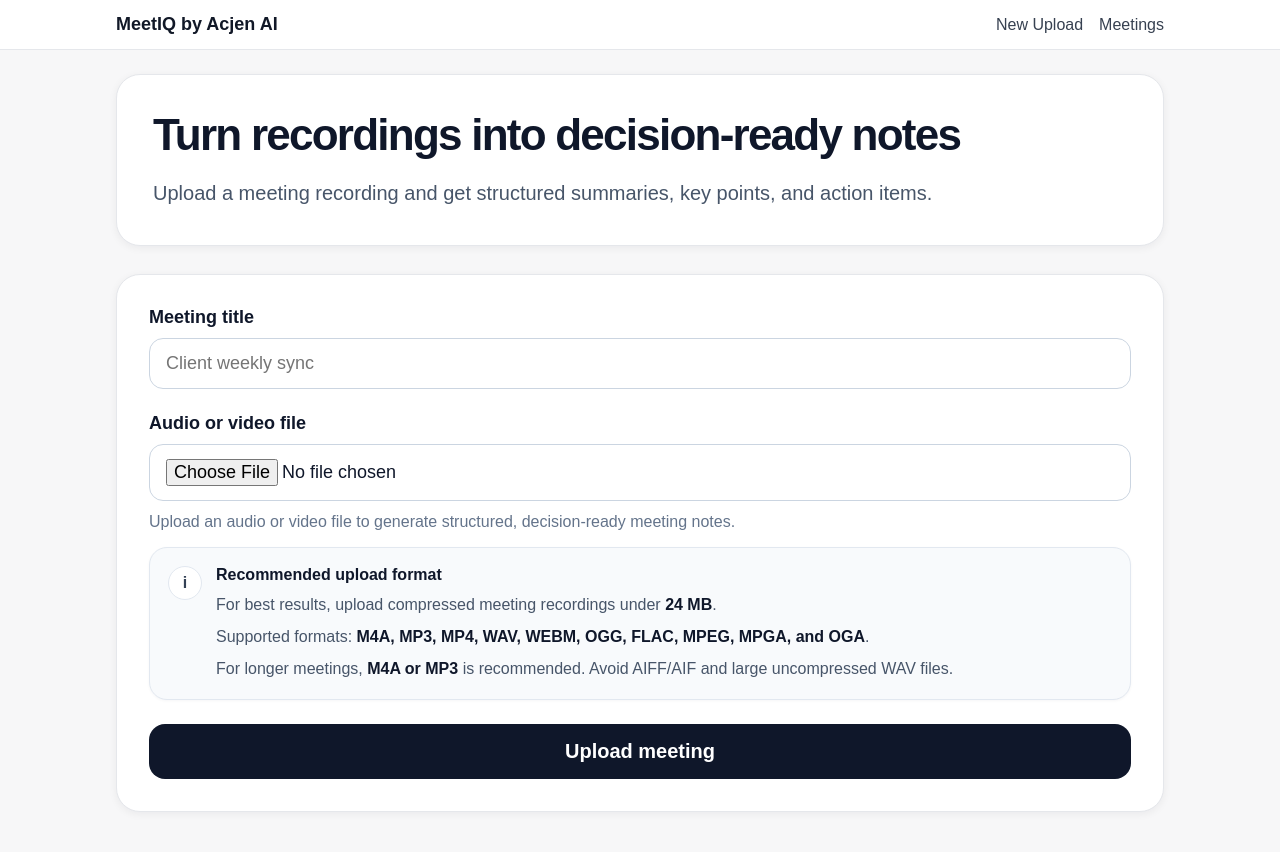
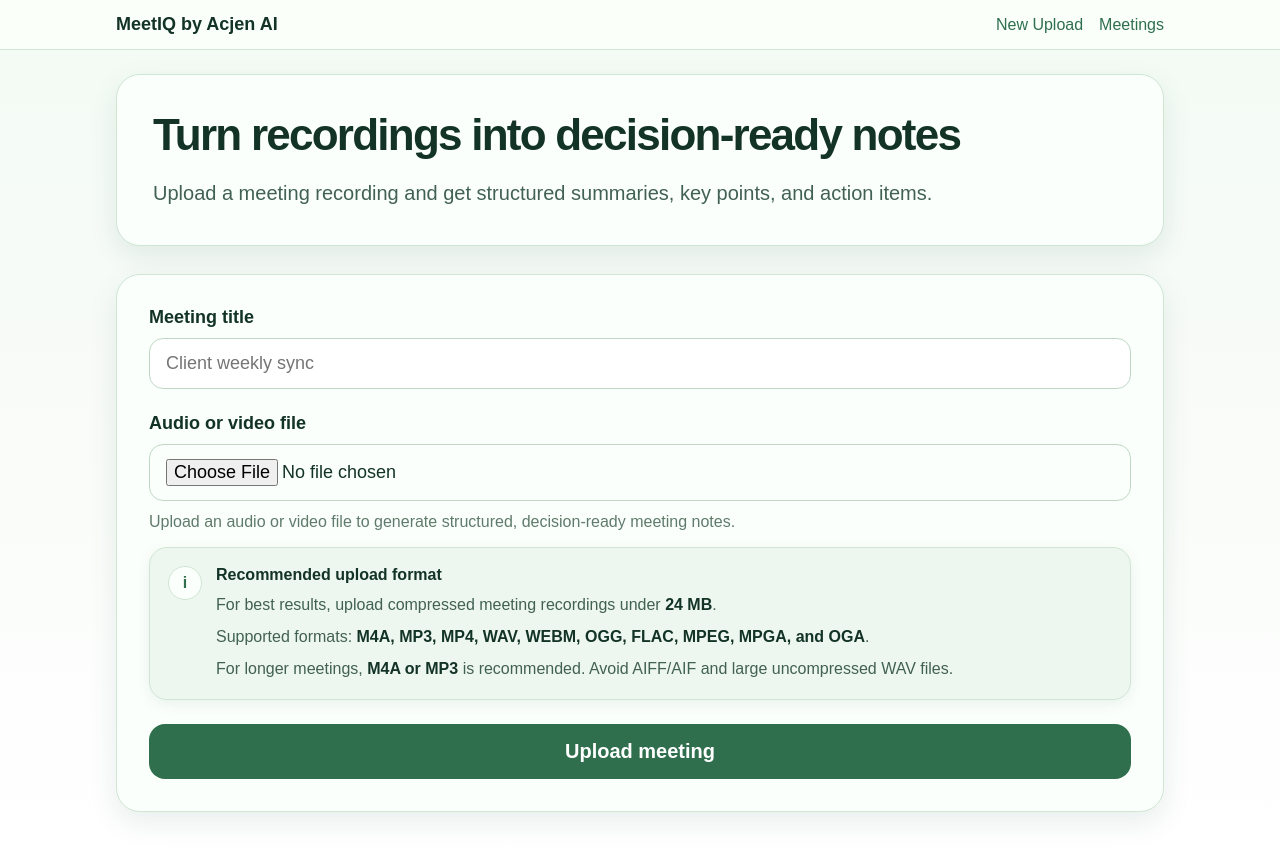
Before and after one commit to drlalitasaharan/meeting-notes-assistant, a Next.js app in the folder frontend/: page /upload in a window 1280 px wide. Built offline with nearby package versions, Linux system fonts and the light colour scheme; no server answers.

Commit message:
Apply green brand palette to upload UI

```diff
--- a/frontend/app/layout.tsx
+++ b/frontend/app/layout.tsx
@@ -18,8 +18,8 @@
         style={{
           margin: 0,
           fontFamily: "Arial, sans-serif",
-          background: "#f7f7f8",
-          color: "#111827",
+          background: "linear-gradient(180deg, #f3fbf4 0%, #f8fbf8 45%, #ffffff 100%)",
+          color: "#123326",
         }}
       >
         <Header />
--- a/frontend/app/upload/page.tsx
+++ b/frontend/app/upload/page.tsx
@@ -39,19 +39,19 @@
 }
 
 const cardStyle = {
-  background: "#ffffff",
-  border: "1px solid #e5e7eb",
+  background: "#fbfffb",
+  border: "1px solid #cfe6d4",
   borderRadius: 24,
-  boxShadow: "0 2px 8px rgba(15, 23, 42, 0.06)",
+  boxShadow: "0 10px 28px rgba(31, 90, 67, 0.10)",
 };
 
 const inputStyle = {
   width: "100%",
-  border: "1px solid #cbd5e1",
+  border: "1px solid #bfd8c5",
   borderRadius: 14,
   padding: "14px 16px",
   fontSize: 18,
-  color: "#0f172a",
+  color: "#123326",
   boxSizing: "border-box" as const,
 };
 
@@ -60,7 +60,7 @@
   marginBottom: 10,
   fontSize: 18,
   fontWeight: 800,
-  color: "#0f172a",
+  color: "#123326",
 };
 
 export default function UploadPage() {
@@ -117,7 +117,7 @@
             fontSize: 44,
             lineHeight: 1.1,
             letterSpacing: "-0.04em",
-            color: "#0f172a",
+            color: "#123326",
           }}
         >
           Turn recordings into decision-ready notes
@@ -127,7 +127,7 @@
             margin: "18px 0 0",
             fontSize: 20,
             lineHeight: 1.6,
-            color: "#475569",
+            color: "#416153",
           }}
         >
           Upload a meeting recording and get structured summaries, key points, and action items.
@@ -162,18 +162,18 @@
               onChange={(event) => setFile(event.target.files?.[0] ?? null)}
               style={inputStyle}
             />
-            <p style={{ margin: "12px 0 0", color: "#64748b", fontSize: 16 }}>
+            <p style={{ margin: "12px 0 0", color: "#5f7b6b", fontSize: 16 }}>
               Upload an audio or video file to generate structured, decision-ready meeting notes.
             </p>
 
             <div
               style={{
                 marginTop: 16,
-                border: "1px solid #e2e8f0",
-                background: "#f8fafc",
+                border: "1px solid #cfe6d4",
+                background: "#eef7ef",
                 borderRadius: 18,
                 padding: 18,
-                boxShadow: "0 1px 3px rgba(15, 23, 42, 0.04)",
+                boxShadow: "0 4px 14px rgba(31, 90, 67, 0.08)",
               }}
             >
               <div style={{ display: "flex", gap: 14, alignItems: "flex-start" }}>
@@ -182,12 +182,12 @@
                     width: 34,
                     height: 34,
                     borderRadius: "50%",
-                    background: "#ffffff",
-                    border: "1px solid #e2e8f0",
+                    background: "#fbfffb",
+                    border: "1px solid #cfe6d4",
                     display: "flex",
                     alignItems: "center",
                     justifyContent: "center",
-                    color: "#334155",
+                    color: "#2f6f4e",
                     fontWeight: 800,
                     flexShrink: 0,
                   }}
@@ -195,21 +195,21 @@
                   i
                 </div>
                 <div>
-                  <p style={{ margin: 0, fontWeight: 800, color: "#0f172a", fontSize: 16 }}>
+                  <p style={{ margin: 0, fontWeight: 800, color: "#123326", fontSize: 16 }}>
                     Recommended upload format
                   </p>
-                  <p style={{ margin: "8px 0 0", color: "#475569", lineHeight: 1.6 }}>
+                  <p style={{ margin: "8px 0 0", color: "#416153", lineHeight: 1.6 }}>
                     For best results, upload compressed meeting recordings under{" "}
-                    <strong style={{ color: "#0f172a" }}>24 MB</strong>.
+                    <strong style={{ color: "#123326" }}>24 MB</strong>.
                   </p>
-                  <p style={{ margin: "6px 0 0", color: "#475569", lineHeight: 1.6 }}>
+                  <p style={{ margin: "6px 0 0", color: "#416153", lineHeight: 1.6 }}>
                     Supported formats:{" "}
-                    <strong style={{ color: "#0f172a" }}>
+                    <strong style={{ color: "#123326" }}>
                       M4A, MP3, MP4, WAV, WEBM, OGG, FLAC, MPEG, MPGA, and OGA
                     </strong>.
                   </p>
-                  <p style={{ margin: "6px 0 0", color: "#475569", lineHeight: 1.6 }}>
-                    For longer meetings, <strong style={{ color: "#0f172a" }}>M4A or MP3</strong>{" "}
+                  <p style={{ margin: "6px 0 0", color: "#416153", lineHeight: 1.6 }}>
+                    For longer meetings, <strong style={{ color: "#123326" }}>M4A or MP3</strong>{" "}
                     is recommended. Avoid AIFF/AIF and large uncompressed WAV files.
                   </p>
                 </div>
@@ -217,7 +217,7 @@
             </div>
 
             {file ? (
-              <p style={{ margin: "12px 0 0", color: "#0f172a", fontSize: 16 }}>
+              <p style={{ margin: "12px 0 0", color: "#123326", fontSize: 16 }}>
                 Selected file: <strong>{file.name}</strong>
               </p>
             ) : null}
@@ -230,7 +230,7 @@
               width: "100%",
               border: "none",
               borderRadius: 16,
-              background: isUploading ? "#334155" : "#0f172a",
+              background: isUploading ? "#4f7f65" : "#2f6f4e",
               color: "#ffffff",
               padding: "16px 24px",
               fontSize: 20,
--- a/frontend/components/Header.tsx
+++ b/frontend/components/Header.tsx
@@ -4,8 +4,8 @@
   return (
     <header
       style={{
-        background: "#ffffff",
-        borderBottom: "1px solid #e5e7eb",
+        background: "rgba(251, 255, 251, 0.92)",
+        borderBottom: "1px solid #cfe6d4",
       }}
     >
       <div
@@ -23,7 +23,7 @@
           href="/upload"
           style={{
             textDecoration: "none",
-            color: "#111827",
+            color: "#123326",
             fontWeight: 700,
             fontSize: 18,
           }}
@@ -34,13 +34,13 @@
         <nav style={{ display: "flex", gap: 16 }}>
           <Link
             href="/upload"
-            style={{ textDecoration: "none", color: "#374151", fontWeight: 500 }}
+            style={{ textDecoration: "none", color: "#2f6f4e", fontWeight: 500 }}
           >
             New Upload
           </Link>
           <Link
             href="/meetings"
-            style={{ textDecoration: "none", color: "#374151", fontWeight: 500 }}
+            style={{ textDecoration: "none", color: "#2f6f4e", fontWeight: 500 }}
           >
             Meetings
           </Link>
```
